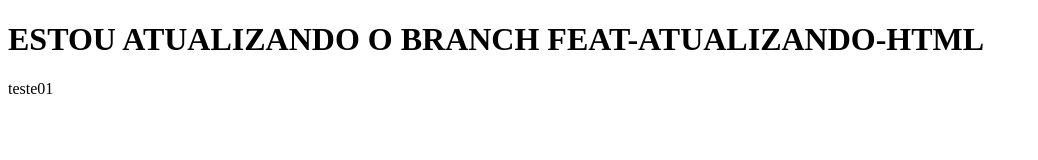
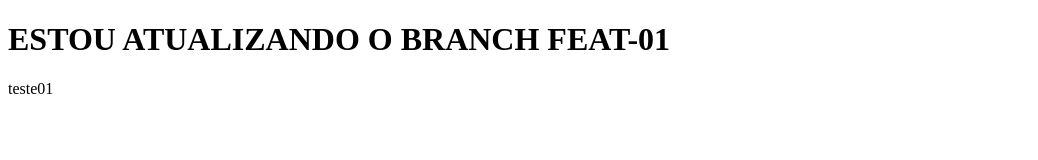
Before and after one commit to cadualmeidacc/teste01, a plain HTML site: page index.html in a window 1280 px wide. Shown: the whole page, without its empty margins (0-1038 px from the left). Drawn offline with Linux system fonts and the light colour scheme.

Commit message:
atualizando branch

```diff
--- a/index.html
+++ b/index.html
@@ -3,8 +3,8 @@
 <head>
     <meta charset="UTF-8">
     <meta name="viewport" content="width=device-width, initial-scale=1.0">
-    <title>teste01 - Carlos Eduardo</title>
-    <h1>ESTOU ATUALIZANDO O BRANCH FEAT-ATUALIZANDO-HTML</h1>
+    <title>vindo da branch 01 - Carlos Eduardo</title>
+    <h1>ESTOU ATUALIZANDO O BRANCH FEAT-01</h1>
     <h2></h2>
     <h3></h3>
     <h4></h4>
```
